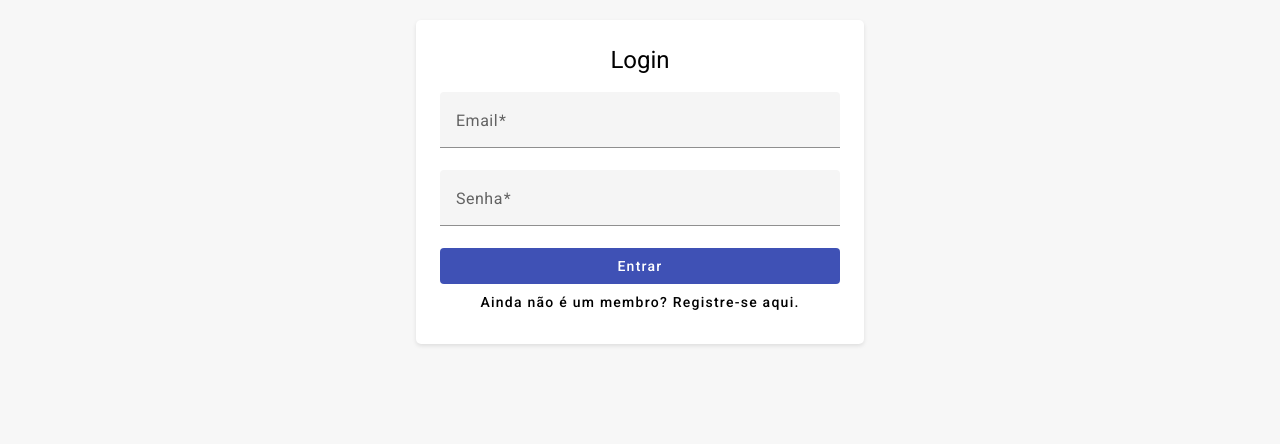
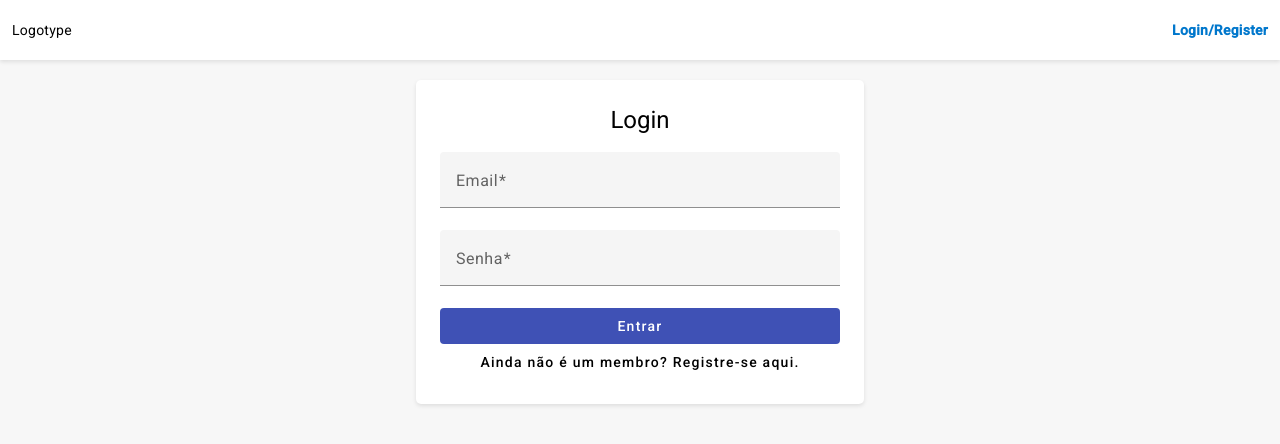
Before and after one commit to isaquezs/field_teste, an Angular app in the folder Nest_Angular/frontend/: page /login in a window 1280 px wide. Shown: the top 444 px of the page. Built offline with nearby package versions, Linux system fonts and the light colour scheme.

Commit message:
header criado e botoes do header funcionando dinamicamente

```diff
--- a/Nest_Angular/frontend/src/app/app.component.html
+++ b/Nest_Angular/frontend/src/app/app.component.html
@@ -1,3 +1,4 @@
+<app-header></app-header>
 <main class="main">
   <router-outlet />
 </main>
--- a/Nest_Angular/frontend/src/app/app.component.ts
+++ b/Nest_Angular/frontend/src/app/app.component.ts
@@ -1,10 +1,11 @@
 import { Component } from '@angular/core';
 import { RouterOutlet } from '@angular/router';
+import { HeaderComponent } from './core/components/header/header.component';
 
 @Component({
   selector: 'app-root',
   standalone: true,
-  imports: [RouterOutlet],
+  imports: [RouterOutlet, HeaderComponent],
   templateUrl: './app.component.html',
   styleUrl: './app.component.scss'
 })
--- /dev/null
+++ b/Nest_Angular/frontend/src/app/core/components/header/header.component.html
@@ -0,0 +1,15 @@
+<nav>
+    <ul>
+        <li>
+            Logotype
+        </li>
+        <li class="menu-items">
+            @if (isLoggedIn()){
+            <a [routerLinkActive]="'active'" routerLink="/boards">Boards</a>
+            <a (click)="logout()">Logout</a>
+            } @else {
+            <a [routerLinkActive]="'active'" routerLink="/login">Login/Register</a>
+            }
+        </li>
+    </ul>
+</nav>
--- /dev/null
+++ b/Nest_Angular/frontend/src/app/core/components/header/header.component.scss
@@ -0,0 +1,28 @@
+@use "variables.scss" as v;
+@use "typography.scss" as t;
+
+nav {
+  background-color: white;
+  box-shadow: 0 2px 4px 0 rgba(0, 0, 0, 0.1);
+  height: 60px;
+  line-height: 60px;
+  padding: 0 12px;
+
+  ul {
+    display: flex;
+    list-style: none;
+    margin: 0;
+    padding: 0;
+    justify-content: space-between;
+
+    .menu-items {
+      display: flex;
+      align-items: center;
+      gap: 16px;
+    }
+
+    a {
+      @include t.kb-link;
+    }
+  }
+}
--- /dev/null
+++ b/Nest_Angular/frontend/src/app/core/components/header/header.component.ts
@@ -0,0 +1,24 @@
+import { Component, inject } from '@angular/core';
+import { Router, RouterModule } from '@angular/router';
+import { AuthService } from '../../../shared/services/auth.service';
+
+@Component({
+  selector: 'app-header',
+  standalone: true,
+  imports: [RouterModule],
+  templateUrl: './header.component.html',
+  styleUrl: './header.component.scss'
+})
+export class HeaderComponent {
+  private readonly authService = inject(AuthService);
+  private readonly router = inject(Router);
+
+  get isLoggedIn() {
+    return this.authService.token;
+  }
+
+  logout(){
+    this.authService.token = "";
+    this.router.navigateByUrl('/login');
+  }
+}
--- /dev/null
+++ b/Nest_Angular/frontend/src/styles/typography.scss
@@ -0,0 +1,16 @@
+@use 'variables' as v;
+
+@mixin kb-link {
+    color: v.$primary;
+    text-decoration: none;
+    cursor: pointer;
+    font-weight: 300;
+
+    &.active {
+        font-weight: 700;
+    }
+
+    &:hover {
+        text-decoration: underline;
+    }
+}
--- /dev/null
+++ b/Nest_Angular/frontend/src/styles/variables.scss
@@ -0,0 +1 @@
+$primary: #0077cc;
```
Also changed, not shown: 1 other file (tests, documents, lock files or other folders).
